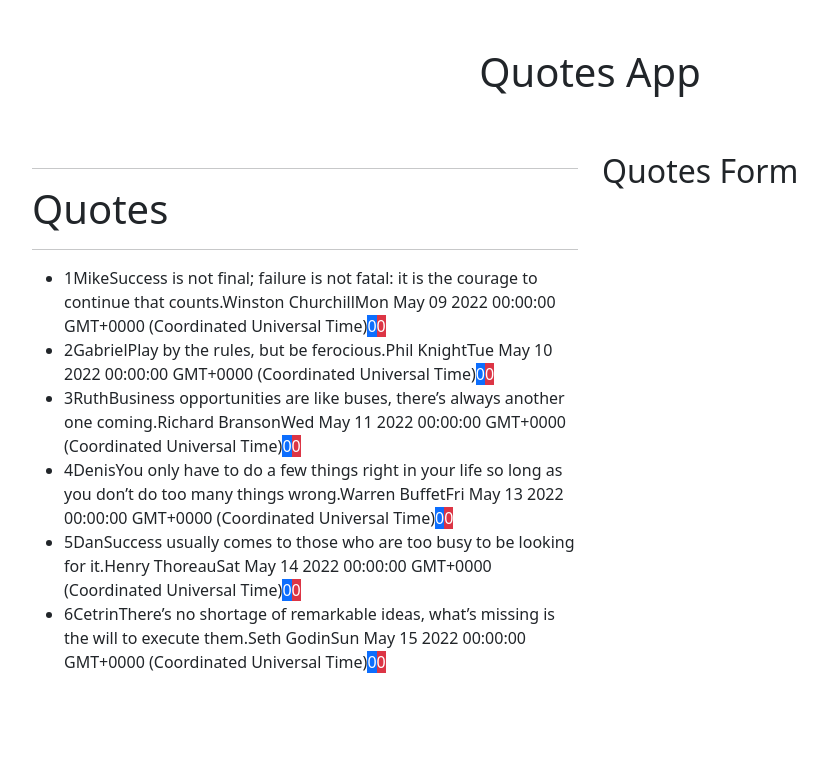
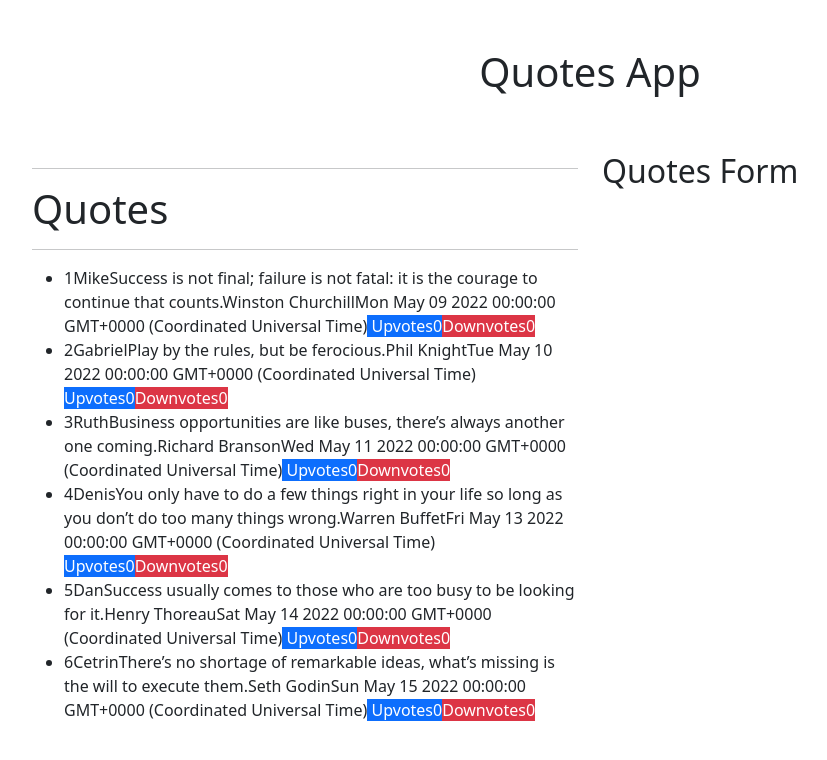
Before and after one commit to DenisMuga/WK1AngularIP-Quotes, an Angular app: page / in a window 1280 px wide. Shown: the top 760 px of the page, without its empty margins (50-877 px from the left). Built offline with nearby package versions, Linux system fonts and the light colour scheme.

Commit message:
style: changing likes to upvotes and dislikes to downvotes

```diff
--- a/src/app/quotes/quotes.component.html
+++ b/src/app/quotes/quotes.component.html
@@ -11,8 +11,8 @@
           <span>{{quote.quote}}</span>
           <span>{{quote.author}}</span>
           <span>{{quote.datePosted}}</span>
-          <span class="btn-primary">{{quote.likes}}</span>
-          <span class="btn-danger">{{quote.dislikes}}</span>
+          <span class="btn-primary"> Upvotes{{quote.likes}}</span>
+          <span class="btn-danger">Downvotes{{quote.dislikes}}</span>
 
         </li>
     </ul>
```
